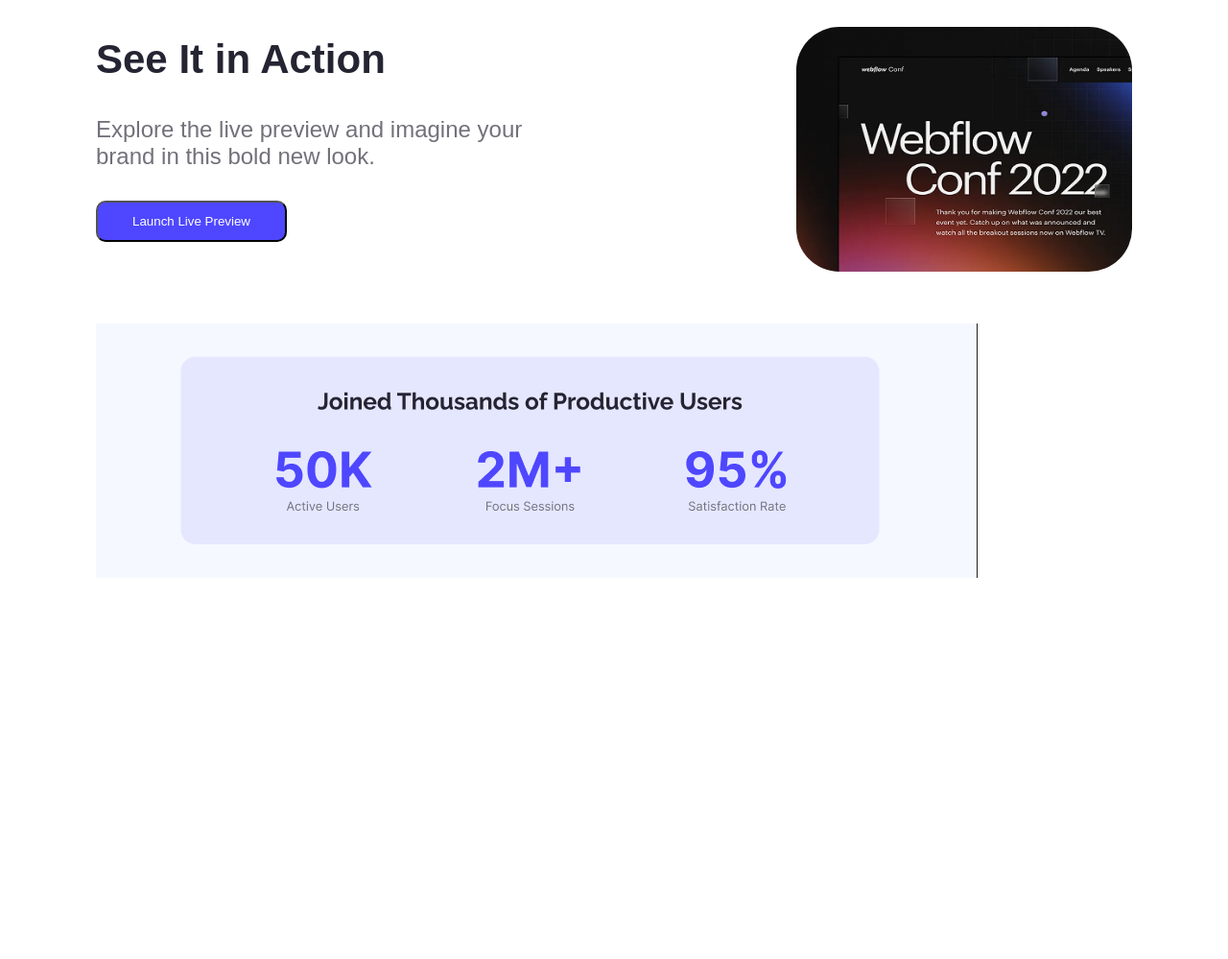
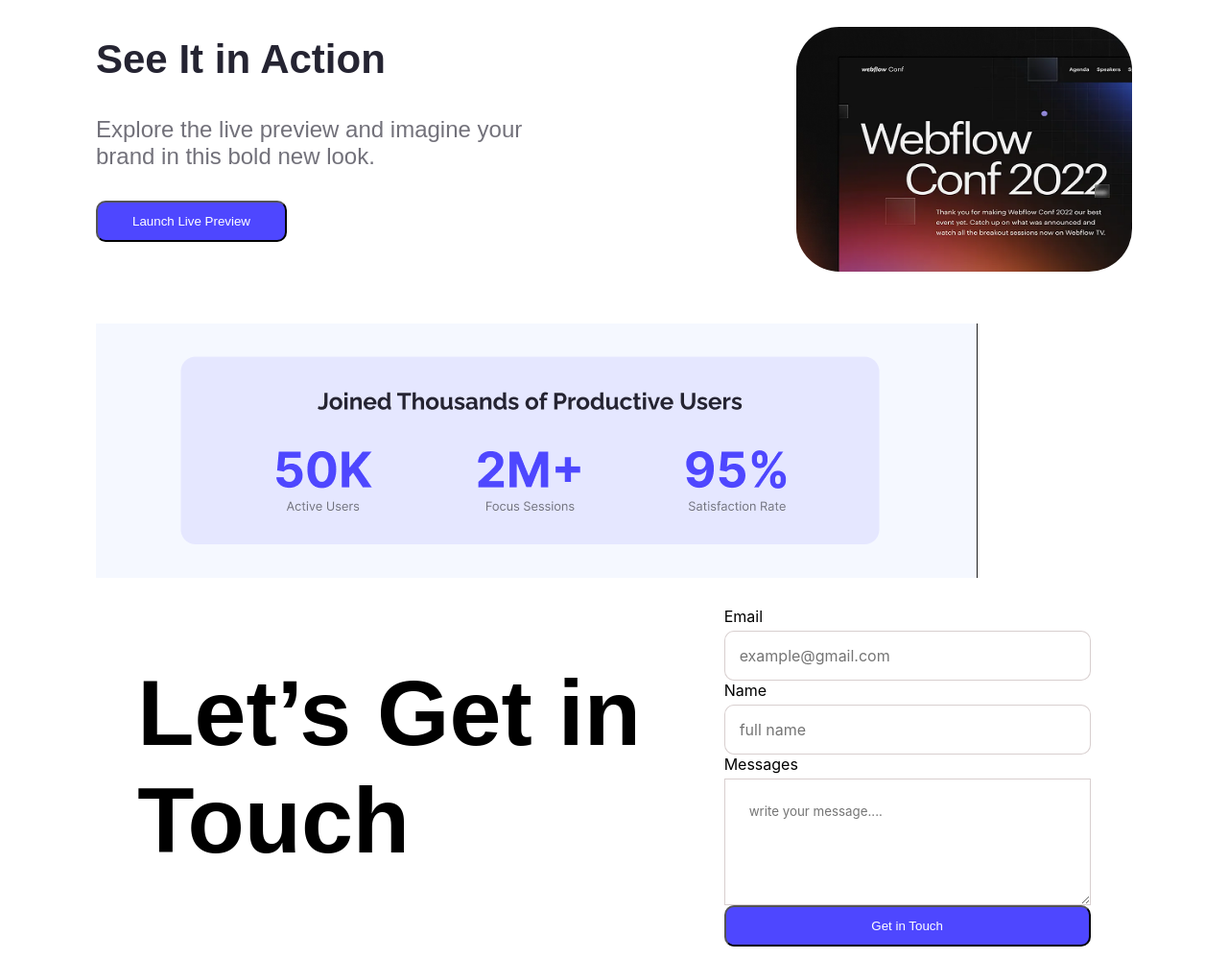
Before and after one commit to sabbirsohag-1509/first-assignment-repo, a plain HTML site: page index.html in a window 1280 px wide. Shown: the part 590-1589 px from the top of the page at 96% size. Before the commit the page ends 1204 px from the top, so only its background shows below. Drawn offline with Linux system fonts and the light colour scheme.

Commit message:
after form container

```diff
--- a/index.html
+++ b/index.html
@@ -45,6 +45,26 @@
                 <img src="ui/productive_user.png" alt="">
             </div>
         </section>
+
+        <section>
+            <div class="form-container">
+                <div class="form-title">
+                    <h1 class="raleway">Let’s Get in <br> Touch</h1>
+                </div>
+
+                <div class="form-input-area">
+                    <label class="inter" for="email">Email</label>
+                    <input class="inter" type="email" name="" id="email" placeholder="example@gmail.com">
+
+                    <label class="inter" for="name">Name</label>
+                    <input class="inter" type="text" name="" id="name" placeholder="full name">
+
+                    <label class="inter" for="msg">Messages</label>
+                    <textarea rows="5" class="inter" name="" id="msg" placeholder="write your message...."></textarea>
+                    <button class="form-btn raleway">Get in Touch</button>
+                </div>
+            </div>
+        </section>
     </main>
 </body>
 </html>
--- a/style.css
+++ b/style.css
@@ -101,3 +101,43 @@
 }
 .productive-user img{
 }
+
+        /* form-container styles */
+.form-container{
+    width: 1080px;
+    margin: 0 auto;
+    display: flex;
+    justify-content: space-around;
+    align-items: center;
+}
+
+.form-input-area{
+  display: flex;
+  flex-direction: column;
+  margin-top: 20px;
+}
+.form-input-area input{
+    width: 350px;
+    padding: 15px;
+    border: 1px solid #a490906e;
+    border-radius: 10px;
+    margin-top: 5px;
+    font-size: 16px;
+}
+.form-input-area textarea{
+    border: 1px solid #a490906e;
+    padding: 25px;
+     margin-top: 5px;
+}
+.form-btn{
+    background-color: #4E47FF;
+    color: #FFFFFF;
+    padding: 12px 36px;
+    border-radius: 10px;
+    cursor: pointer;
+}
+.form-title h1{
+    font-size: 97px;
+    font-weight: bold;
+    color: #000000;
+}
```
